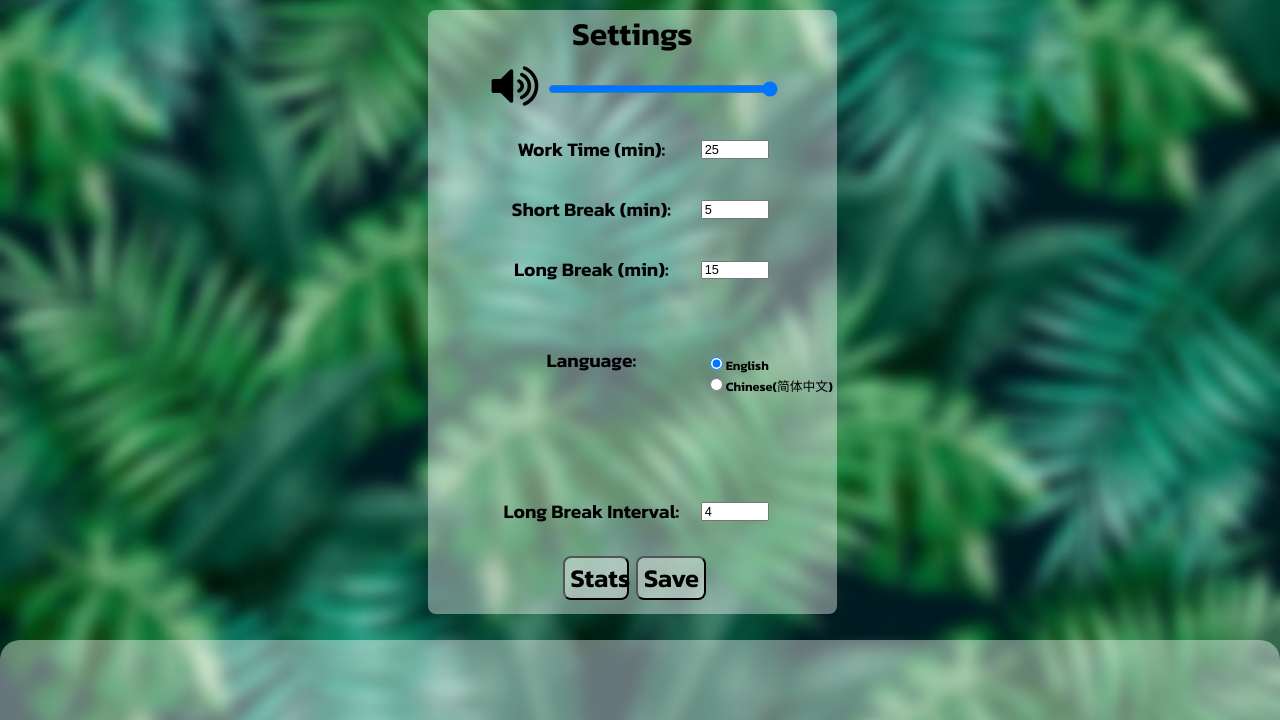
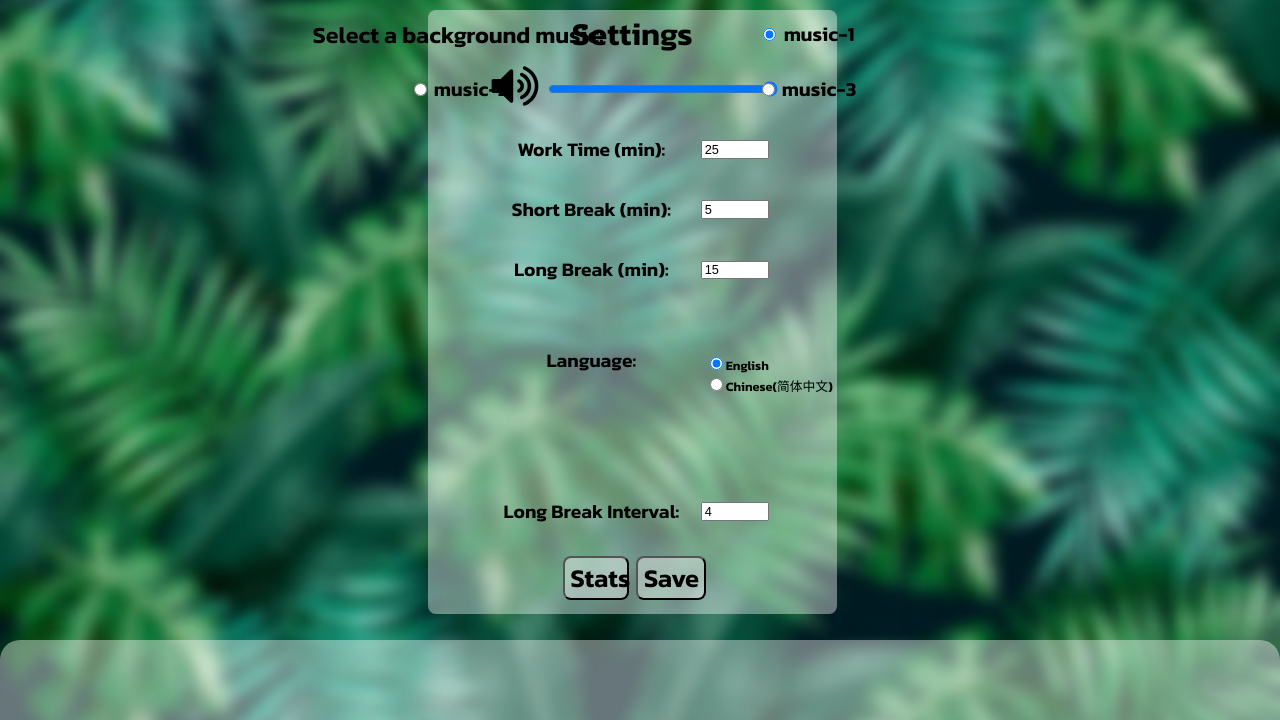
Before and after one commit to StuartHan/cse110-w21-group1, a website: page index.html in a window 1280 px wide. Both pictures are taken after a click on the picture 1220 px from the left and 40 px from the top of the page. Shown: the part 80-800 px from the top of the page. Drawn offline with Linux system fonts and the light colour scheme.

Commit message:
edit index.html

```diff
--- a/index.html
+++ b/index.html
@@ -86,6 +86,7 @@
             </div>
 
             <audio id="sound-effect" src="./source/Front-end/css/assets/bellChime.mp3"></audio>
+            <audio id="bg-music" src="./source/Front-end/css/assets/DaoXiang.mp3"><audio></audio>
         </main>
 
         <span id="settingsMenu">
@@ -106,6 +107,22 @@
                 <br>
                 <input id="chinese-selection" type="radio" name="language" value="language">Chinese(简体中文)
             </form>
+            <h3 id="music-select">Select a background music:</h3>
+            <div>
+            <input type="radio" id="default-1" name="music" value="default-1" checked>
+            <label for="default-1">music-1</label>
+            </div>
+
+            <div>
+            <input type="radio" id="default-2" name="music" value="default-2">
+            <label for="default-2">music-2</label>
+            </div>
+
+            <div>
+            <input type="radio" id="default-3" name="music" value="default-3">
+            <label for="default-3">music-3</label>
+            </div>
+
             <!-- Long break interval -->
             <h3    id="LongBreakInterval">Long Break Interval:</h3>
             <input id="long-break-interval" name="long-break-interval" type="text" min="1" max="10" value="4">
```
